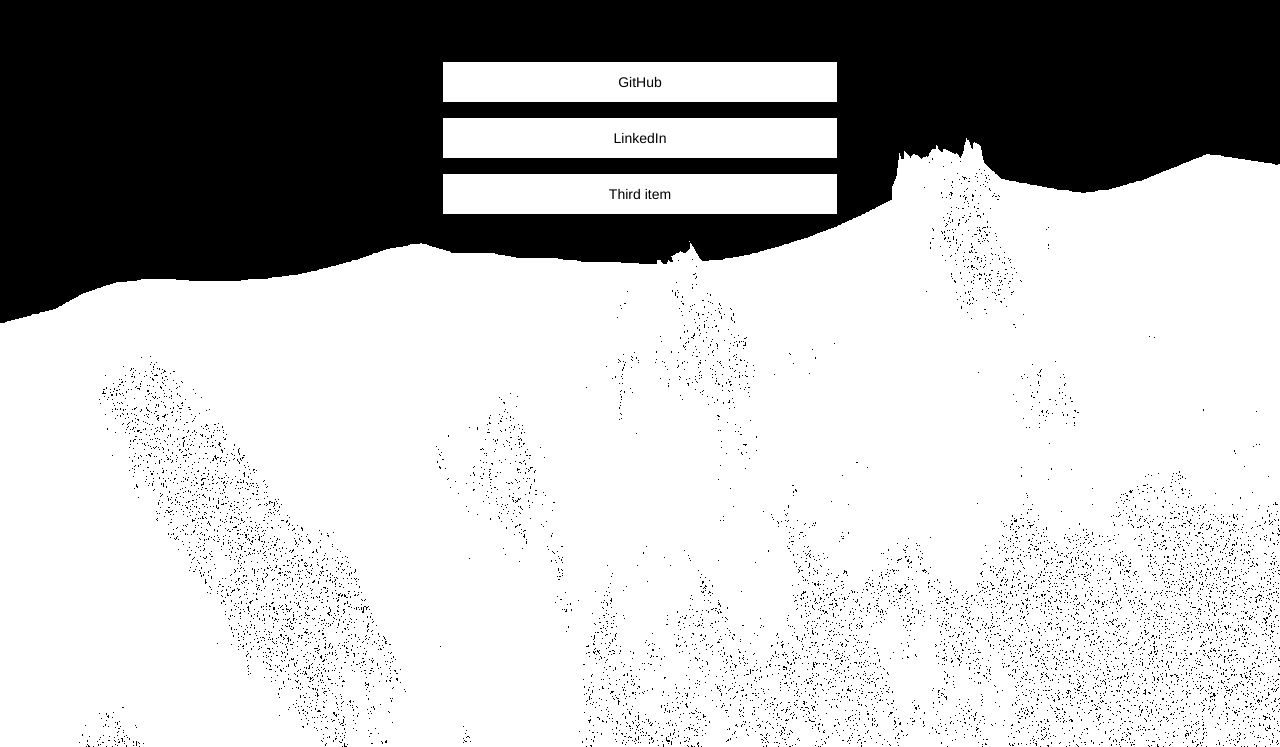
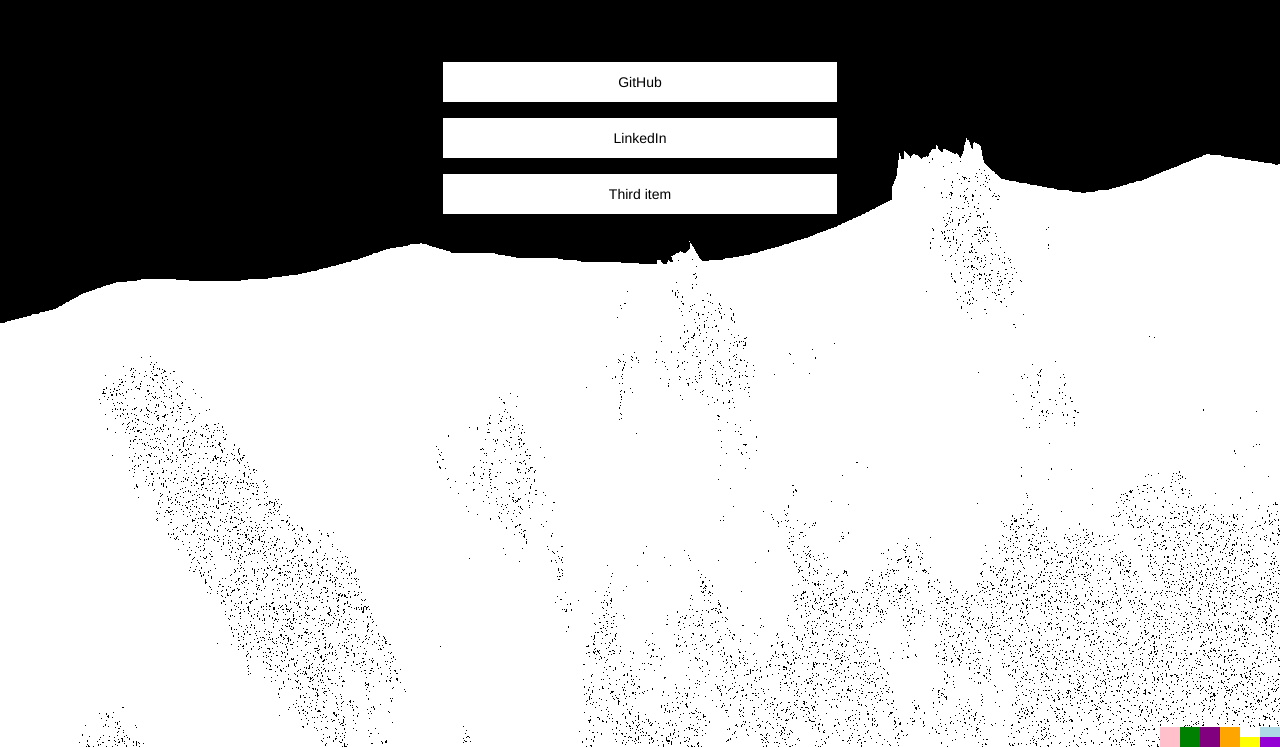
Before and after one commit to andersonmcook/andersonmcook.github.io, a website: page index.html in a window 1280 px wide. Shown: the part 53-800 px from the top of the page. Drawn offline with nearby package versions, Linux system fonts and the light colour scheme.

Commit message:
playful styling

```diff
--- a/css/main.css
+++ b/css/main.css
@@ -30,3 +30,60 @@
 /*.list-group-item::before {
   content: "> ";
 }*/
+
+
+/*NEW ORDER STYLING*/
+#squares {
+  position: fixed;
+  bottom: 0;
+  right: 0;
+  width: 120px;
+  height: 20px;
+  padding: 0;
+  margin: 0;
+  object-fit: contain;
+  display: flex;
+  flex-wrap: wrap;
+}
+
+.twobyone {
+  margin: 0;
+  height: 10px;
+  width: 20px;
+/*  display: flex;*/
+  padding: 0;
+}
+
+.pink {
+  background: pink;
+}
+
+.green {
+  background: green;
+}
+
+.purple {
+  background: purple;
+}
+
+.orange {
+  background: orange;
+}
+
+.yellow {
+  background: yellow;
+}
+
+.white {
+  background: white;
+}
+
+.darkpurple {
+  background: darkviolet;
+}
+
+.lightblue {
+  background: lightblue;
+}
+
+/*END NEW ORDER STYLING*/
--- a/index.html
+++ b/index.html
@@ -31,6 +31,20 @@
         <div class="col-md-4"></div>
       </div>
       <!-- END CONTENT -->
+      <div id="squares">
+        <div class="twobyone pink"></div>
+        <div class="twobyone green"></div>
+        <div class="twobyone purple"></div>
+        <div class="twobyone orange"></div>
+        <div class="twobyone white"></div>
+        <div class="twobyone lightblue"></div>
+        <div class="twobyone pink"></div>
+        <div class="twobyone green"></div>
+        <div class="twobyone purple"></div>
+        <div class="twobyone orange"></div>
+        <div class="twobyone yellow"></div>
+        <div class="twobyone darkpurple"></div>
+      </div>
     </div>
   </body>
 </html>
```
